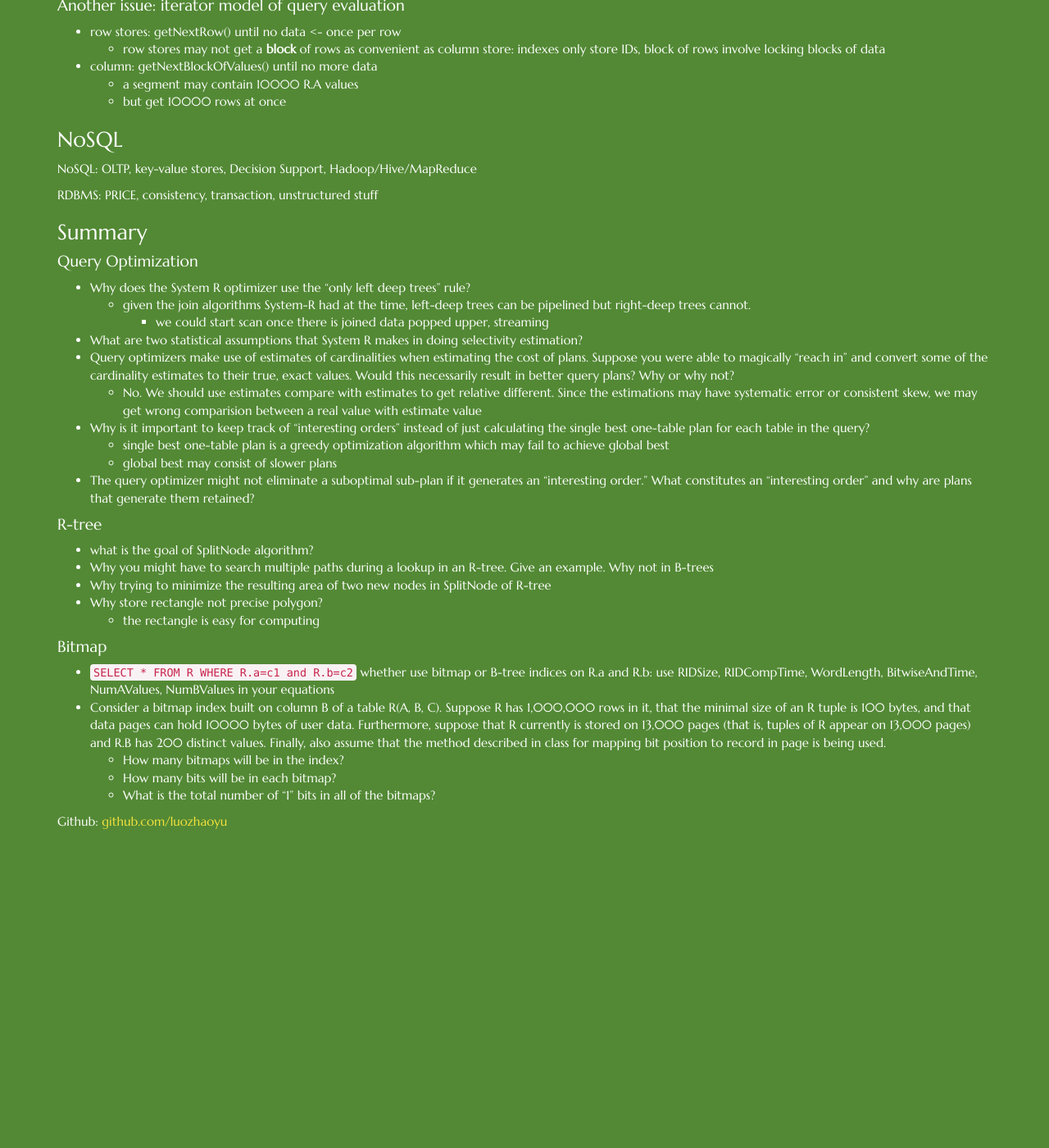
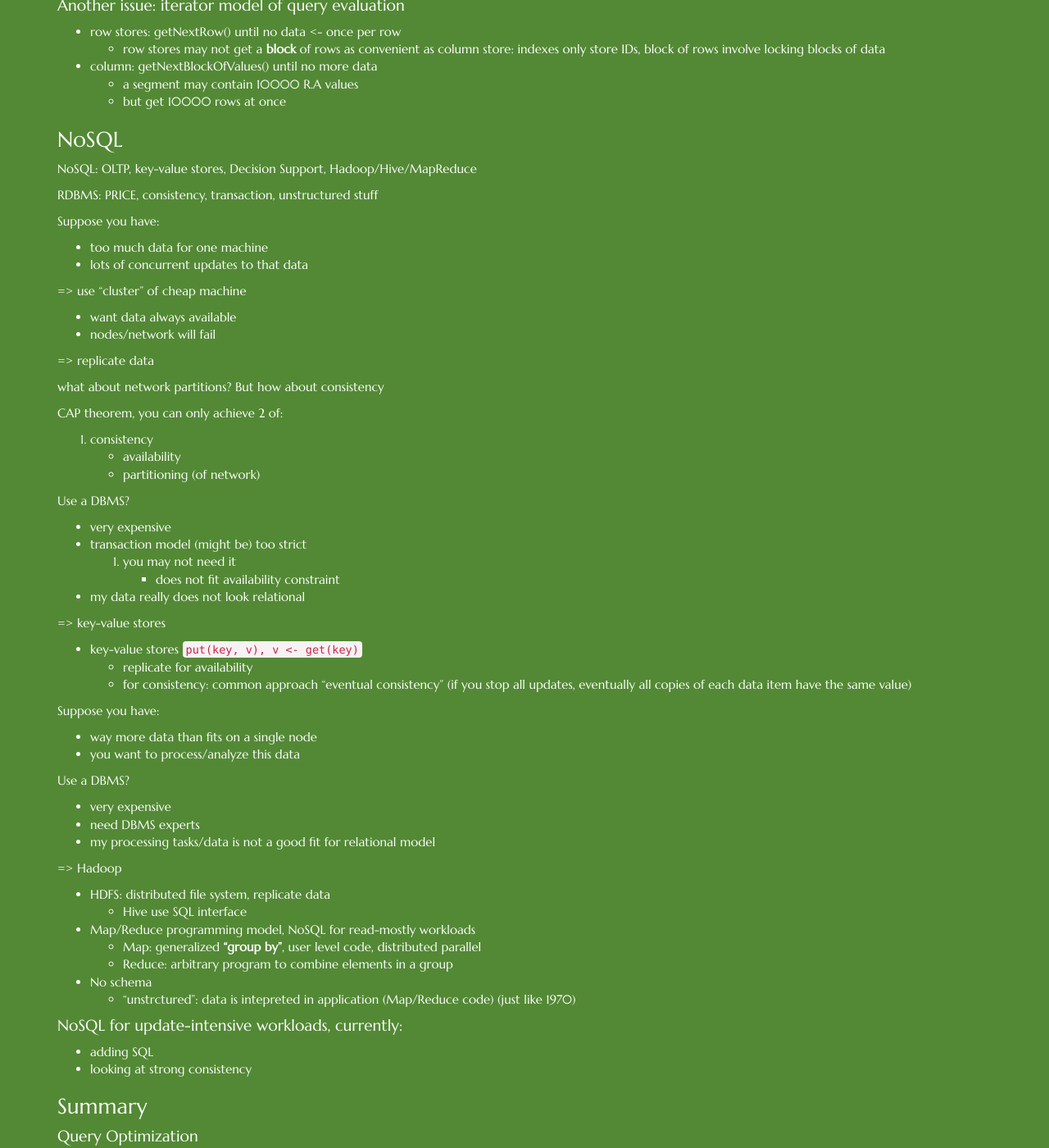
Before and after one commit to luozhaoyu/luozhaoyu.github.io, a Jekyll site: the page built from _posts/2015-04-07-DB-topics-query.md, in a window 1280 px wide and 1400 px high, scrolled down 7210 px. Shown: the whole window at 82% size. Built offline with Jekyll 4.4.1, drawn with Linux system fonts in a browser that asks for light colours; nearby versions of some CDN libraries; Markdown is read by kramdown in place of the engine named in the settings; before the commit the page ends 8243 px from its top, so only the background shows below that.

Commit message:
add NoSQL

```diff
--- a/_posts/2015-04-07-DB-topics-query.md
+++ b/_posts/2015-04-07-DB-topics-query.md
@@ -365,6 +365,65 @@ NoSQL: OLTP, key-value stores, Decision Support, Hadoop/Hive/MapReduce
 
 RDBMS: PRICE, consistency, transaction, unstructured stuff
 
+Suppose you have:
+
+* too much data for one machine
+* lots of concurrent updates to that data
+
+=> use "cluster" of cheap machine
+
+* want data always available
+* nodes/network will fail
+
+=> replicate data
+
+what about network partitions? But how about consistency
+
+CAP theorem, you can only achieve 2 of:
+
+1. consistency
+- availability
+- partitioning (of network)
+
+
+Use a DBMS?
+
+* very expensive
+* transaction model (might be) too strict
+    1. you may not need it
+    - does not fit availability constraint
+* my data really does not look relational
+
+=> key-value stores
+
+* key-value stores `put(key, v), v <- get(key)`
+    * replicate for availability
+    * for consistency: common approach "eventual consistency" (if you stop all updates, eventually all copies of each data item have the same value)
+
+Suppose you have:
+
+* way more data than fits on a single node
+* you want to process/analyze this data
+
+Use a DBMS?
+
+* very expensive
+* need DBMS experts
+* my processing tasks/data is not a good fit for relational model
+
+=> Hadoop
+
+* HDFS: distributed file system, replicate data
+    * Hive use SQL interface
+* Map/Reduce programming model, NoSQL for read-mostly workloads
+    * Map: generalized **"group by"**, user level code, distributed parallel
+    * Reduce: arbitrary program to combine elements in a group
+* No schema
+    * "unstrctured": data is intepreted in application (Map/Reduce code) (just like 1970)
+
+#### NoSQL for update-intensive workloads, currently:
+* adding SQL
+* looking at strong consistency
 
 
 ### Summary
```
